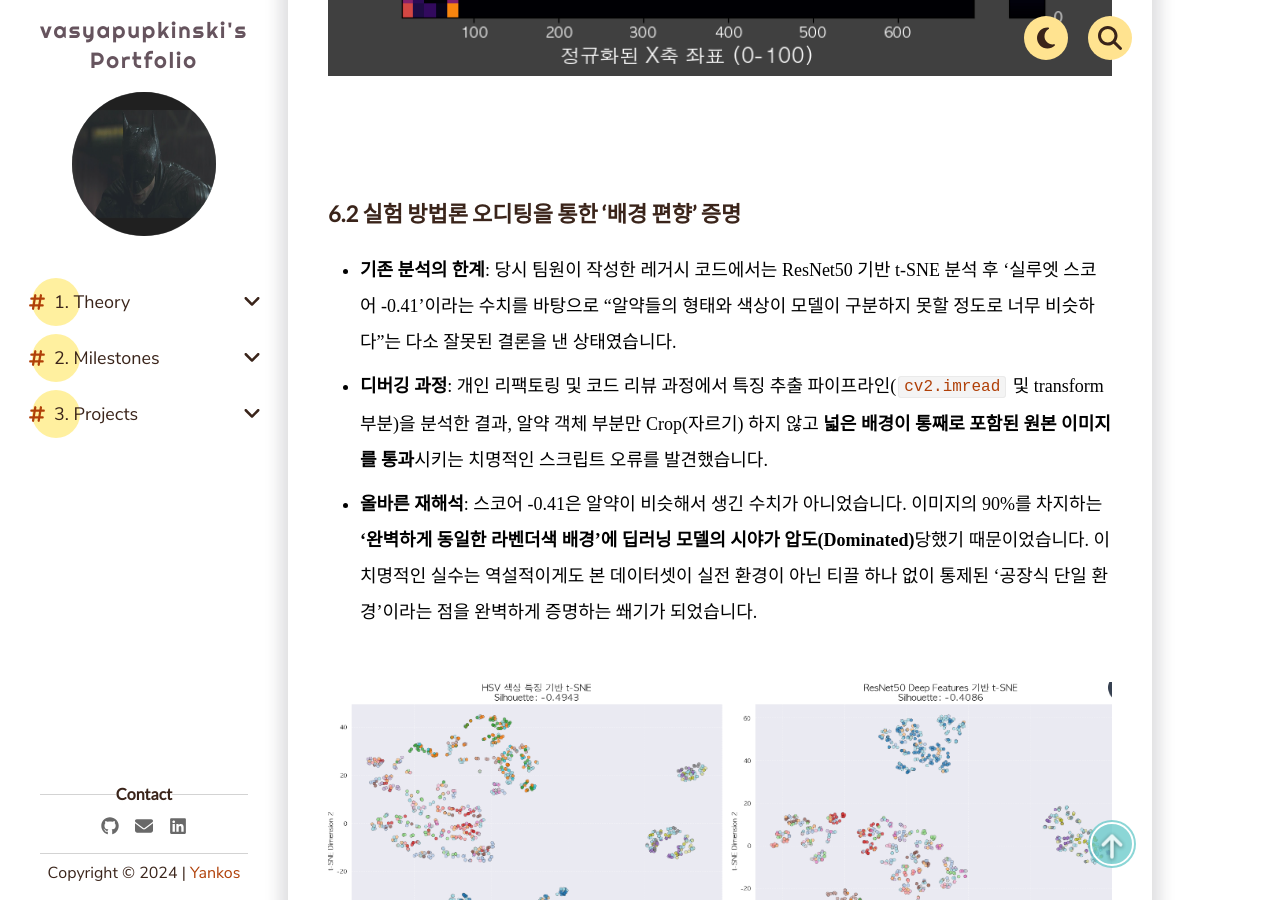
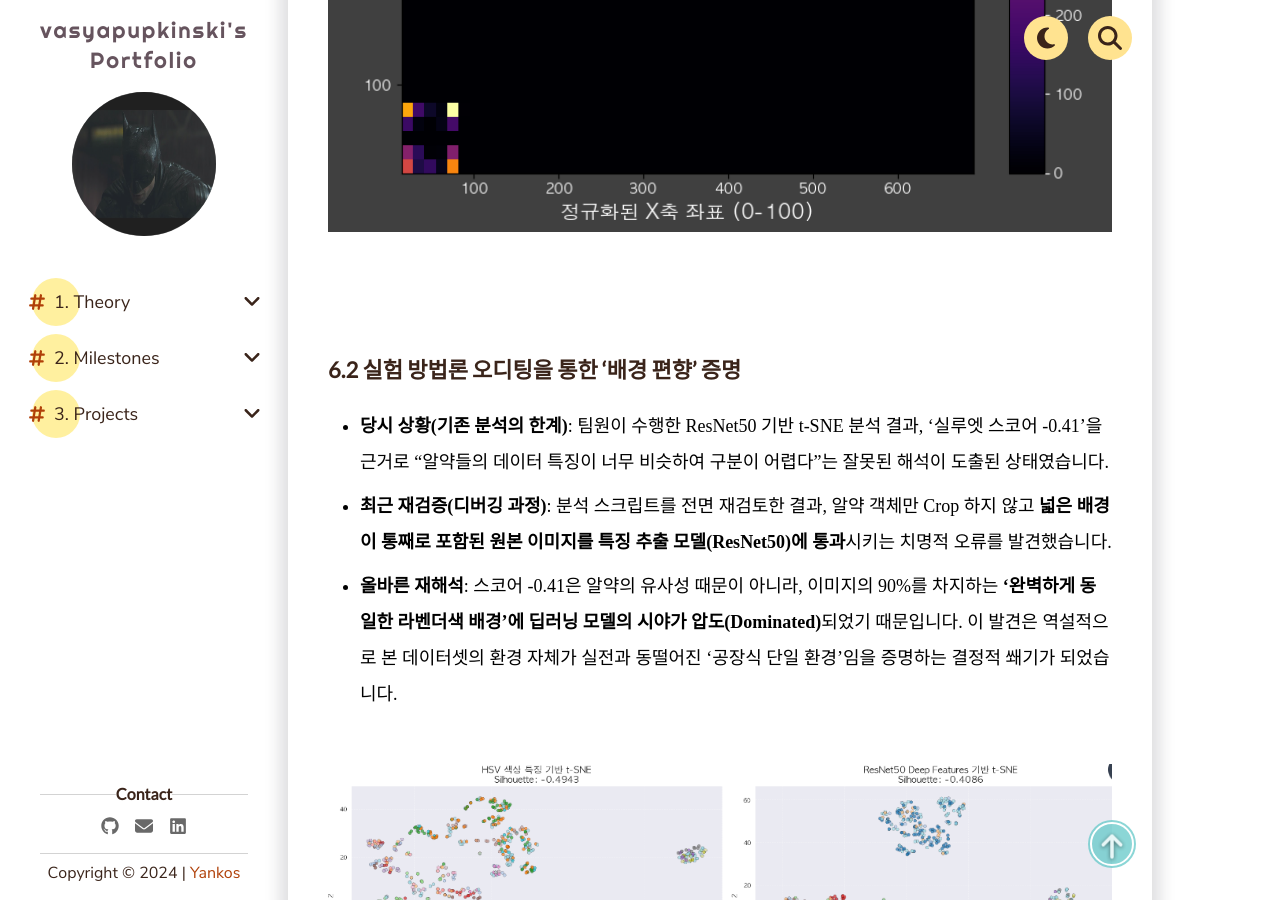
Before and after one commit to vasyapupkinski/vasyapupkinski.github.io, a Jekyll site: the page built from _pages/3. Projects/Team Projects/pill-detection.md, in a window 1280 px wide and 900 px high, scrolled down 10046 px. Built offline with Jekyll 4.4.1, drawn with Linux system fonts in a browser that asks for light colours; comment, search, counter and statistics services are not loaded; some of the changed text lies outside the part shown.

Commit message:
docs: restore missing debugging details and unify narrative structure

```diff
--- a/_pages/3. Projects/Team Projects/pill-detection.md
+++ b/_pages/3. Projects/Team Projects/pill-detection.md
@@ -146,22 +146,24 @@ master_data = defaultdict(lambda: {
 
 ## 6. 디버깅 및 트러블슈팅: 지름길 학습(Shortcut Learning) 꼼수 규명
 
-위에서 발견된 획일적인 환경 편향을 바탕으로, 초기 모델의 높은 mAP(0.99)가 **'데이터셋 환경이 정답을 맞히기에 너무 쉬운 상태'**에서 비롯된 과적합인지 증명하기 위해 기존 팀 프로젝트의 Jupyter Notebook을 깊게 코드 리뷰(Code Review)하며 디버깅을 진행했습니다.
+위에서 발견된 획일적인 환경 편향을 바탕으로, 초기 모델의 높은 mAP(0.99)가 **'데이터셋 환경이 정답을 맞히기에 너무 쉬운 상태'**에서 비롯된 과적합이라 확신했습니다. 당시 저는 팀원들에게 **"지금 점수를 올리는 건 의미가 없다. 점수 보지 말고 데이터가 왜 이런지 심층 EDA를 더 철저히 하자"**고 제안하며 분석의 방향을 전면 수정했습니다.
+
+이후 포트폴리오를 위해 과거 프로젝트의 Jupyter Notebook을 다시 검토하는 과정에서, 당시 팀원들의 코드와 해석에 숨어있던 치명적인 오류를 발견하여 최종적인 '지름길 학습'의 증거를 확보했습니다.
 
 ### 6.1 시각화 코드 오디팅을 통한 '공간적 편향(Spatial Bias)' 발견
 
 * **기존 분석의 한계**: 프로젝트 진행 당시 팀원(박병호 님)에게 BBox 중심점 히트맵 분석을 요청했으나, 산출물에서 데이터가 좌측 하단에 알 수 없는 형태로 뭉쳐 있어 명확한 해석이 불가능했습니다.
 * **디버깅 과정**: 이를 단순한 현상이 아닌 '시각화 코드 버그'로 의심하여 제가 직접 코드를 리팩토링했습니다. 분석 결과, BBox 좌표를 0~100% 스케일로 정규화해놓고 **시각화 함수(`plt.hist2d`)에 축 범위를 설정하지 않은 버그**임을 발견했습니다.
-* **올바른 재해석**: 좌표를 수학적으로 보정하여 재시각화한 결과, 알약이 무작위가 아닌 **정확히 4개의 특정 좌표(좌상, 우상, 좌하, 우하)**에만 고정 등장하는 심각한 위치 편향을 확증했습니다.
+* **올바른 재해석**: 좌표를 수학적으로 보정하여 재시각화한 결과, 알약이 무작위가 아닌 **정확히 4개의 특정 좌표(좌상, 우상, 좌하, 우하)**에만 거의 고정적으로 등장하는 심각한 위치 편향을 확증했습니다.
 
 ![BBox 중심점 2D 히트맵: 알약이 4개의 모서리 좌표에만 고정적으로 등장하는 공간적 편향 확증](/assets/images/projects/pill-detection/bbox-heatmap.png)
 <br>
 
 ### 6.2 실험 방법론 오디팅을 통한 '배경 편향' 증명
 
-* **기존 분석의 한계**: 당시 팀원이 작성한 레거시 코드에서는 ResNet50 기반 t-SNE 분석 후 '실루엣 스코어 -0.41'이라는 수치를 바탕으로 "알약들의 형태와 색상이 모델이 구분하지 못할 정도로 너무 비슷하다"는 다소 잘못된 결론을 낸 상태였습니다.
-* **디버깅 과정**: 개인 리팩토링 및 코드 리뷰 과정에서 특징 추출 파이프라인(`cv2.imread` 및 transform 부분)을 분석한 결과, 알약 객체 부분만 Crop(자르기) 하지 않고 **넓은 배경이 통째로 포함된 원본 이미지를 통과**시키는 치명적인 스크립트 오류를 발견했습니다.
-* **올바른 재해석**: 스코어 -0.41은 알약이 비슷해서 생긴 수치가 아니었습니다. 이미지의 90%를 차지하는 **'완벽하게 동일한 라벤더색 배경'에 딥러닝 모델의 시야가 압도(Dominated)**당했기 때문이었습니다. 이 치명적인 실수는 역설적이게도 본 데이터셋이 실전 환경이 아닌 티끌 하나 없이 통제된 '공장식 단일 환경'이라는 점을 완벽하게 증명하는 쐐기가 되었습니다.
+* **당시 상황(기존 분석의 한계)**: 팀원이 수행한 ResNet50 기반 t-SNE 분석 결과, '실루엣 스코어 -0.41'을 근거로 "알약들의 데이터 특징이 너무 비슷하여 구분이 어렵다"는 잘못된 해석이 도출된 상태였습니다.
+* **최근 재검증(디버깅 과정)**: 분석 스크립트를 전면 재검토한 결과, 알약 객체만 Crop 하지 않고 **넓은 배경이 통째로 포함된 원본 이미지를 특징 추출 모델(ResNet50)에 통과**시키는 치명적 오류를 발견했습니다.
+* **올바른 재해석**: 스코어 -0.41은 알약의 유사성 때문이 아니라, 이미지의 90%를 차지하는 **'완벽하게 동일한 라벤더색 배경'에 딥러닝 모델의 시야가 압도(Dominated)**되었기 때문입니다. 이 발견은 역설적으로 본 데이터셋의 환경 자체가 실전과 동떨어진 '공장식 단일 환경'임을 증명하는 결정적 쐐기가 되었습니다.
 
 ![t-SNE 시각화 팩트체크: 라벤더색 단일 배경에 의해 압도당해 군집이 제대로 뭉치지 못한 특징 공간](/assets/images/projects/pill-detection/tsne-plot.png)
 <br>
```
